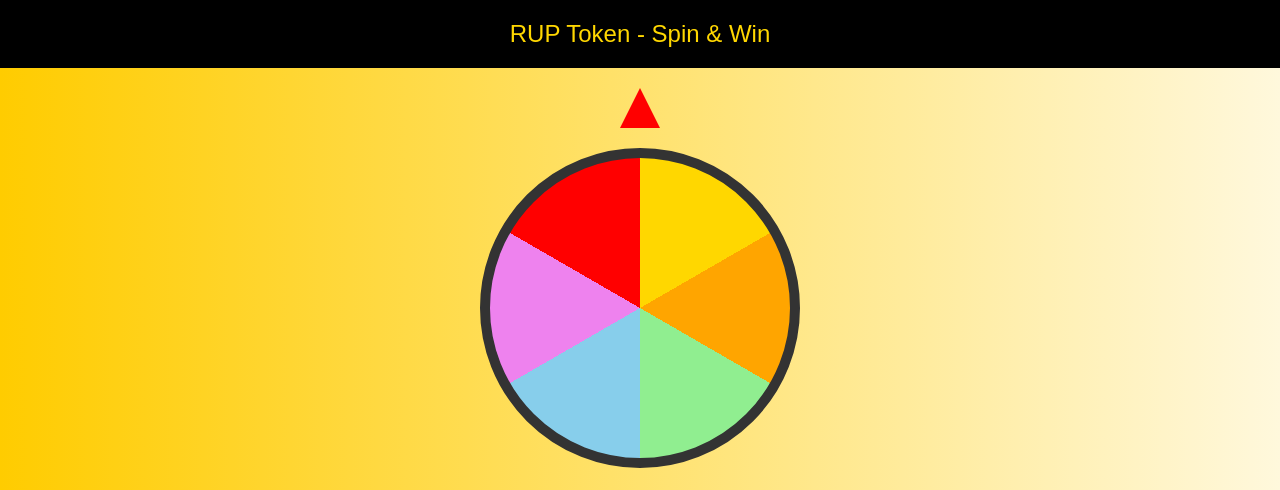
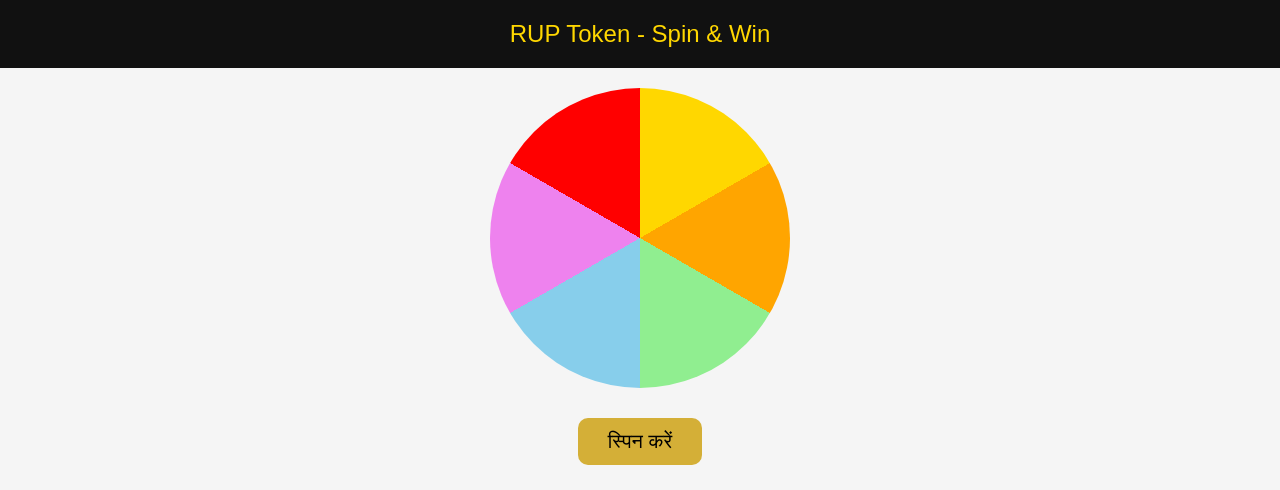
Before and after one commit to RUPESHRUP25/rup-token-website, a plain HTML site: page index.html in a window 1280 px wide. Shown: the top 490 px of the page. Drawn offline with Linux system fonts and the light colour scheme.

Commit message:
Update index.html

```diff
--- a/index.html
+++ b/index.html
@@ -2,42 +2,33 @@
 <html lang="hi">
 <head>
     <meta charset="UTF-8">
-  <title>RUP Token - Spin & Win</title>
     <meta name="viewport" content="width=device-width, initial-scale=1.0">
+    <title>Spin & Win - RUP Token</title>
 
     <!-- Adsterra Script 1 -->
-  <script type='text/javascript' src='//pl26421804.profitableratecpm.com/be/db/5f/bedb5f9636fc57cde685cd9b8c00a236.js'></script>
+    <script type="text/javascript" src="//pl26421804.profitableratecpm.com/be/db/5f/bedb5f9636fc57cde685cd9b8c00a236.js"></script>
+    <script type="text/javascript" src="//pl26421957.profitableratecpm.com/bd/c2/5c/bdc25c8eadd7bf2315ea95009be1a0ce.js"></script>
 
-  <!-- FontAwesome for social icons -->
     <link rel="stylesheet" href="https://cdnjs.cloudflare.com/ajax/libs/font-awesome/6.4.0/css/all.min.css">
 
     <style>
         body {
             font-family: Arial, sans-serif;
-      background: linear-gradient(to right, #ffcc00, #fff8dc);
+            background: #f5f5f5;
             margin: 0;
             padding: 0;
             text-align: center;
         }
         header {
-      background-color: #000;
+            background-color: #111;
             color: gold;
             padding: 20px;
             font-size: 24px;
-    }
-    #pointer {
-      width: 0;
-      height: 0;
-      border-left: 20px solid transparent;
-      border-right: 20px solid transparent;
-      border-bottom: 40px solid red;
-      margin: 20px auto;
         }
         #wheel {
             width: 300px;
             height: 300px;
             border-radius: 50%;
-      border: 10px solid #333;
             background: conic-gradient(
                 gold 0deg 60deg,
                 orange 60deg 120deg,
@@ -111,7 +102,6 @@
 
 <header>RUP Token - Spin & Win</header>
 
-<div id="pointer"></div>
 <div id="wheel"></div>
 <button id="spin">स्पिन करें</button>
 
@@ -154,9 +144,6 @@
         <li>पुरस्कार सीमित स्टॉक पर निर्भर हैं।</li>
     </ul>
 </div>
-
-<!-- Adsterra Script 2 -->
-<script type='text/javascript' src='//pl26421957.profitableratecpm.com/bd/c2/5c/bdc25c8eadd7bf2315ea95009be1a0ce.js'></script>
 
 <script>
     const wheel = document.getElementById("wheel");
```
Lines whose indentation alone changed are shown as unchanged.
